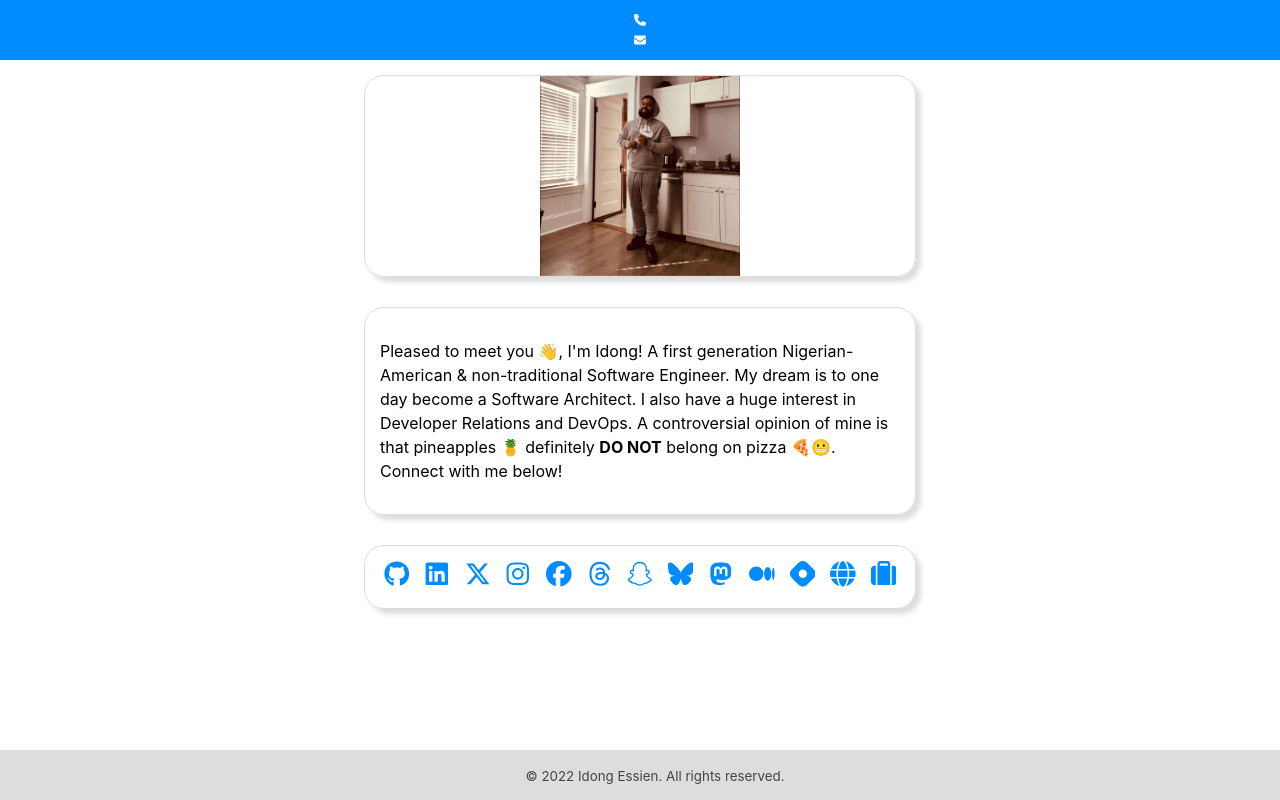
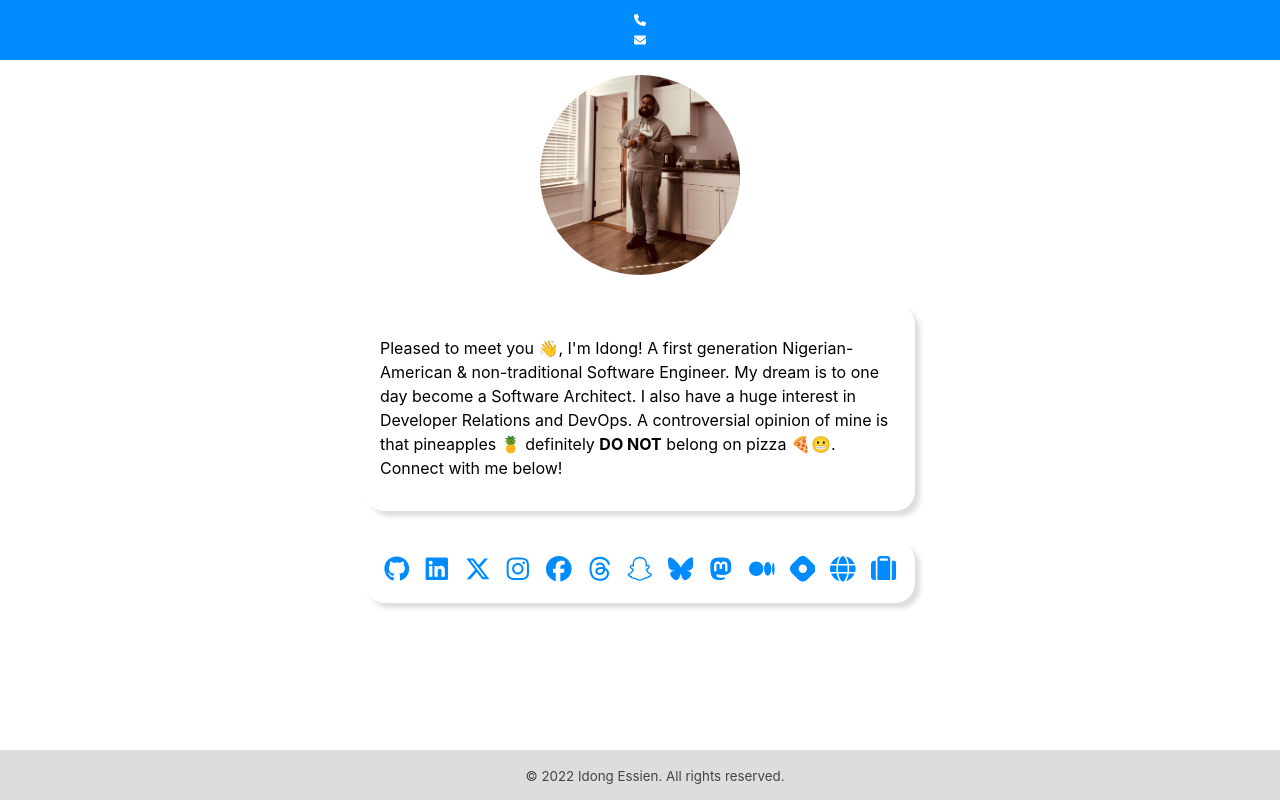
Before and after one commit to idongCodes/allMyLinks, a React (Create React App) app: page / in a window 1280 px wide. Built offline with nearby package versions, Linux system fonts and the light colour scheme.

Commit message:
Add Border Radius to Image and Remove All Solid Borders

```diff
--- a/src/components/AllLinks/Links.js
+++ b/src/components/AllLinks/Links.js
@@ -34,7 +34,6 @@ function Links() {
         }
 
         @media screen and (min-width: 600px) {
-            border: 1px solid #ddd;
             border-radius: 20px;
             box-shadow: 5px 5px 5px #ddd;
             width: 520px;
@@ -43,7 +42,6 @@ function Links() {
 
             &:hover {
                 box-shadow: 5px 5px 5px #bbb;
-                border: 1px solid #bbb;
             }
         }
     `
--- a/src/components/ProfileCard/ProfileCard.js
+++ b/src/components/ProfileCard/ProfileCard.js
@@ -9,7 +9,6 @@ function ProfileCard() {
          padding: 3%;
 
          @media screen and (min-width: 600px) {
-            // background: #ddd;
             padding: 15px;
          }
     `
--- a/src/components/ProfileCard/ProfileHeadline.js
+++ b/src/components/ProfileCard/ProfileHeadline.js
@@ -12,7 +12,6 @@ function ProfileHeadline() {
         @media screen and (min-width: 600px) {
             width: 520px;
             margin: 30px auto 15px;
-            border: 1px solid #ddd;
             border-radius: 20px;
             padding: 15px;
             font-size: 1rem;
@@ -22,7 +21,6 @@ function ProfileHeadline() {
 
             &:hover {
                 box-shadow: 5px 5px 5px #bbb;
-                border: 1px solid #bbb;
             }
         }
     `
--- a/src/components/ProfileCard/ProfilePic.js
+++ b/src/components/ProfileCard/ProfilePic.js
@@ -15,16 +15,14 @@ function ProfilePic() {
         margin: 0 auto;
 
         @media screen and (min-width: 600px) {
-            border: 1px solid #ddd;
-            border-radius: 20px;
+            // border-radius: 20px;
             width: 550px;
             height: auto;
             background-image: none;
-            box-shadow: 5px 5px 5px #ddd;
 
             &:hover {
-                box-shadow: 5px 5px 5px #bbb;
-                border: 1px solid #bbb;
+                // box-shadow: 5px 5px 5px #bbb;
+                // border: 1px solid #bbb;
             }
         }
     `
@@ -32,6 +30,7 @@ function ProfilePic() {
             display: none;
             width: 200px;
             height: 200px;
+            border-radius: 100px;
 
             @media screen and (min-width: 600px) {
                 display: block;
```
